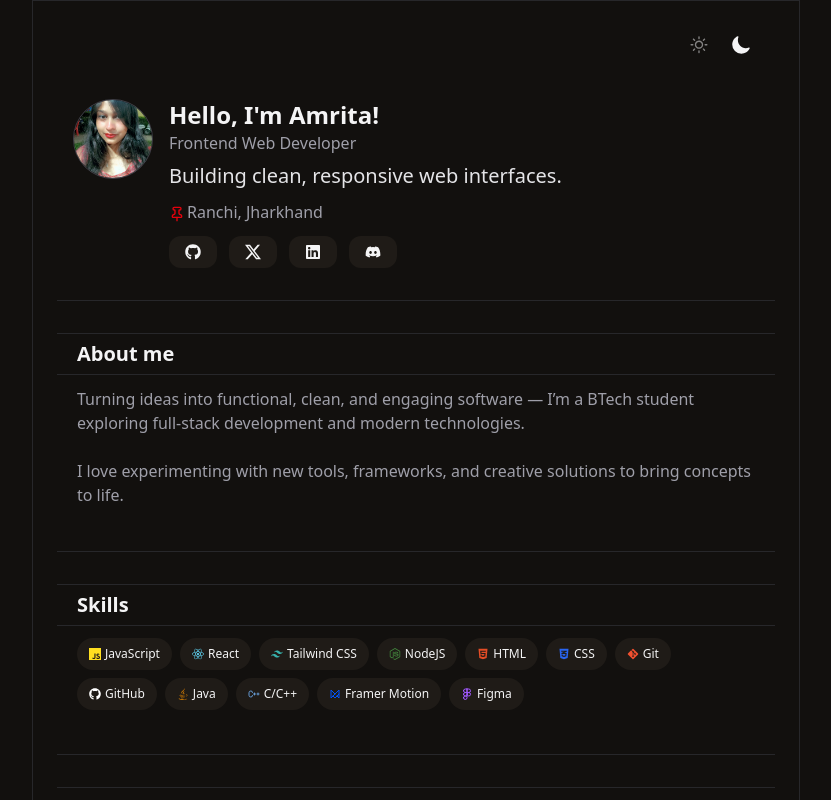
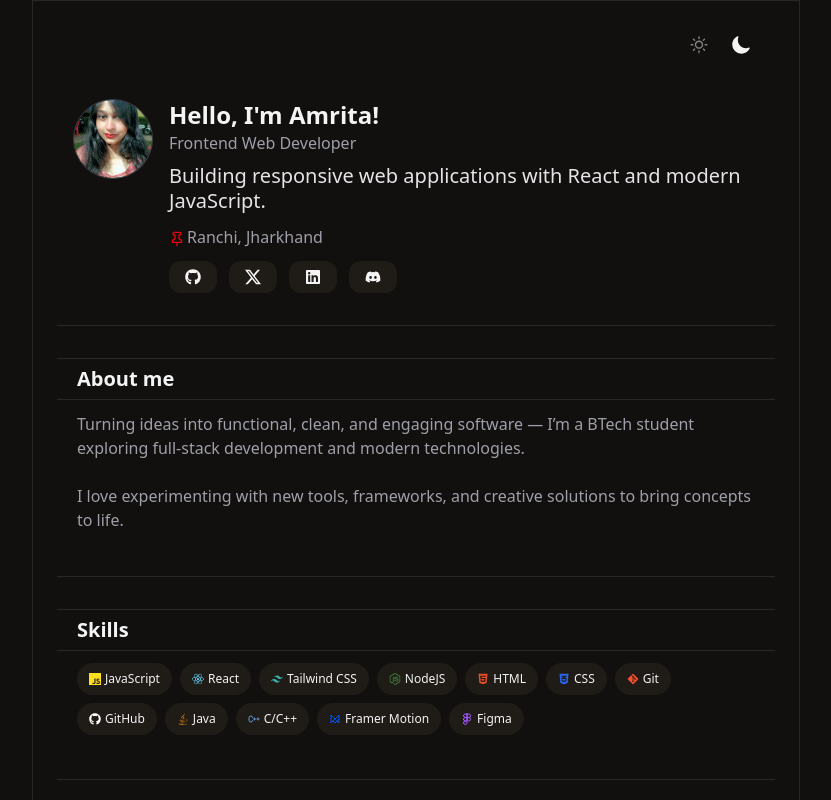
Before and after one commit to amritasrc/amrita-portfolio, a React (Vite) app: page / in a window 1280 px wide. Shown: the top 800 px of the page, without its empty margins (224-1055 px from the left). Built offline with nearby package versions, Linux system fonts and the light colour scheme.

Commit message:
feat: change intro section

```diff
--- a/src/Comps/Intro.jsx
+++ b/src/Comps/Intro.jsx
@@ -28,7 +28,7 @@ const Intro = () => {
                     </h2>
 
                     <p className="text-zinc-700 dark:text-zinc-200 text-base sm:text-xl mt-2 leading-tight">
-                        Building clean, responsive web interfaces.
+                       Building responsive web applications with React and modern JavaScript.
                     </p>
 
                     <p className="flex items-center text-center gap-0.5 text-zinc-500 dark:text-zinc-400 mt-3">
```
